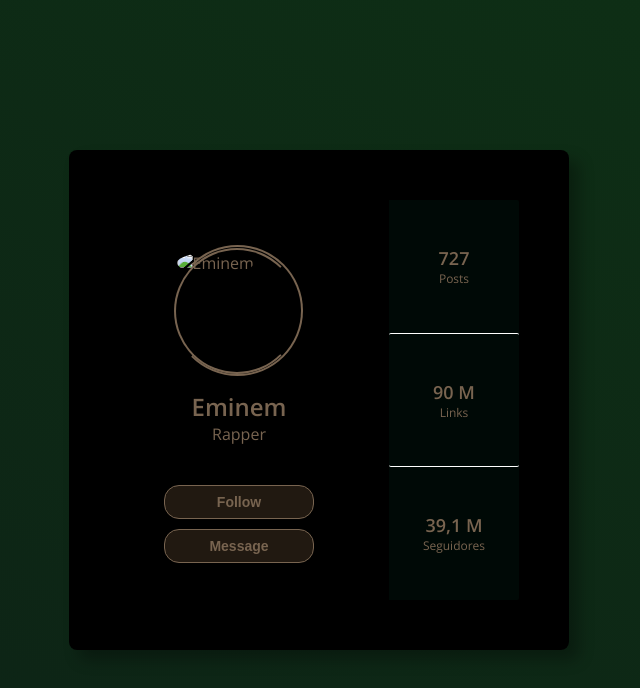
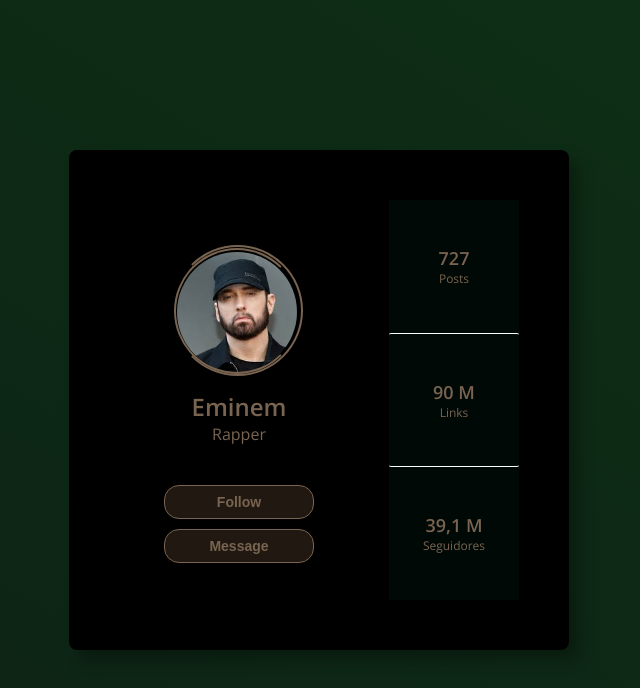
Before and after one commit to ronesanttos/artista-favorito, a plain HTML site: page index.html in a window 1280 px wide. Shown: the whole page, without its empty margins (321-961 px from the left). Drawn offline with nearby package versions, Linux system fonts and the light colour scheme.

Commit message:
commit
ok

```diff
--- a/artists/index.html
+++ b/index.html
@@ -17,7 +17,7 @@
                 <div class="imagem">
                     <div class="circle1"></div>
                     <div class="circle2"></div>
-                    <img class="imagem" src="../imagens/eminem.jpeg" alt=" Eminem">
+                    <img class="imagem" src="artista/eminem.jpeg" alt=" Eminem">
                 </div>
 
                 <div class="textos">
```
Also changed, not shown: artista/eminem.jpeg (added), style.css (renamed from artists/style.css).
